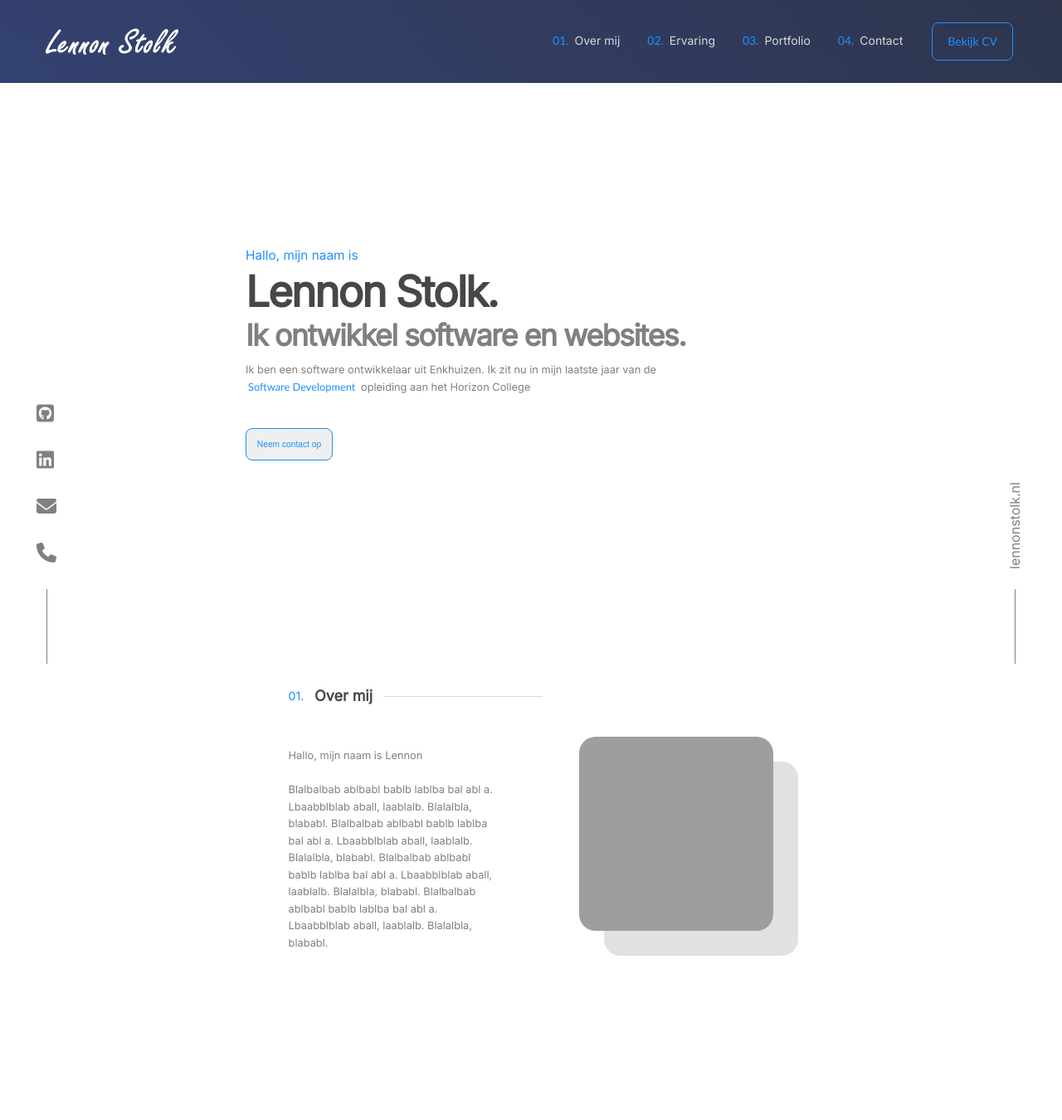
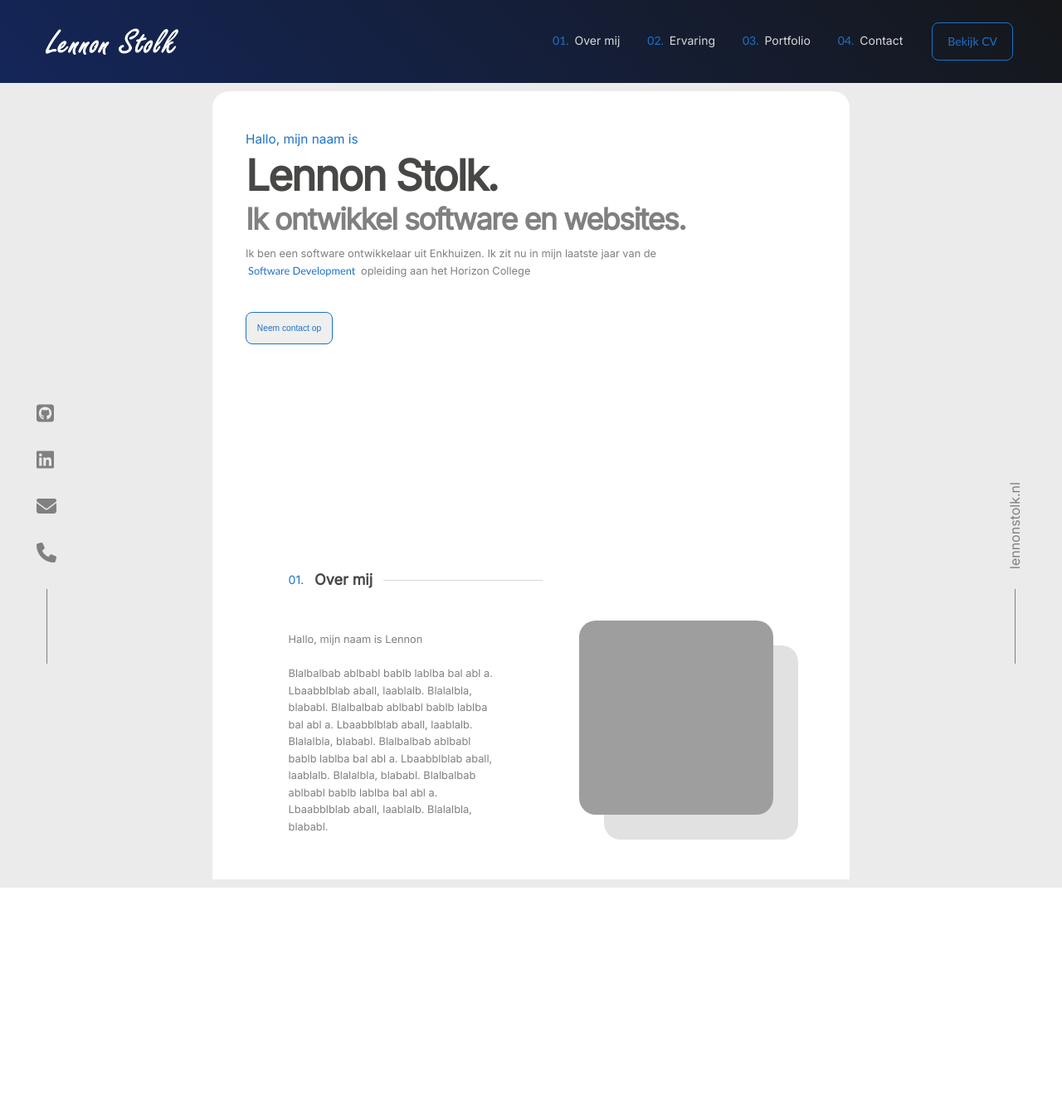
Before and after one commit to LennonStolk/website, a PHP site: page / in a window 1280 px wide. Shown: the whole page at 83% size. After the commit the page ends 1070 px from the top, so only its background shows below. Run offline with PHP 8.4, Linux system fonts and the light colour scheme; some libraries are stand-ins or nearby versions; some web fonts are replaced; grey boxes are pictures that could not be loaded.

Commit message:
css update

```diff
--- a/css/style.css
+++ b/css/style.css
@@ -1,15 +1,19 @@
-@import url('https://fonts.googleapis.com/css2?family=Castoro&display=swap');
-@import url('https://fonts.googleapis.com/css2?family=Inter&display=swap');
+@import url("https://fonts.googleapis.com/css2?family=Castoro&display=swap");
+@import url("https://fonts.googleapis.com/css2?family=Inter&display=swap");
 
 /* General */
 
 :root {
-    --background: white;
-    --navigation-bar-left: rgba(52,66,113,1);
-    --navigation-bar-right: rgba(46,53,77,1);
-    --navigation-bar: linear-gradient(-135deg, var(--navigation-bar-right) 0%, var(--navigation-bar-left) 100%);
+  --background: rgb(235, 235, 235);
+  --navigation-bar-left: rgb(20, 38, 89);
+  --navigation-bar-right: rgb(21, 23, 25);
+  --navigation-bar: linear-gradient(
+    -135deg,
+    var(--navigation-bar-right) 0%,
+    var(--navigation-bar-left) 100%
+  );
   --navigation-text: #d9d9d9;
-    --highlight: #1e90ff;
+  --highlight: #1d72c7;
   --button: #d9d9d9;
   --main-text: grey;
   --main-headers: #474745;
@@ -22,11 +26,10 @@ body {
 }
 .highlight {
   color: var(--highlight);
-    font-family:'Trebuchet MS', 'Lucida Sans Unicode', 'Lucida Grande', 'Lucida Sans', Arial, sans-serif;
+  font-family: "Trebuchet MS", "Lucida Sans Unicode", "Lucida Grande",
+    "Lucida Sans", Arial, sans-serif;
   padding: 3px;
 }
-
-
 
 /* Navigation bar */
 
@@ -38,6 +41,10 @@ body {
   padding: 14px;
   width: 100%;
   height: 72px;
+  margin: 0 20%;
+  border-radius: 20px 20px 20px 20px;
+  margin-top: 10px;
+  transition: ease-in-out 200ms;
 }
 .nav > a {
   width: 0px;
@@ -52,8 +59,6 @@ body {
 .logo:hover {
   filter: brightness(0.6);
 }
-
-
 
 /* Shortcuts list in navigation bar */
 
@@ -85,26 +90,23 @@ body {
 }
 
 .shortcuts-list > a:nth-child(5) > .shortcut:hover > .highlight {
-    color: rgba(46,53,77,1);
+  color: rgba(46, 53, 77, 1);
 }
 .shortcut:hover {
   color: var(--highlight);
   transform: translateY(-2px);
 }
 
-
-
 /* Shared for side sections */
 
-.socials-section, .right-section {
+.socials-section,
+.right-section {
   display: flex;
   flex-flow: column nowrap;
   width: 20%;
   position: fixed;
   bottom: 0;
 }
-
-
 
 /* Right section */
 
@@ -132,13 +134,10 @@ body {
   transform: rotate(270deg) translateX(4px);
 }
 
-
-
-
 /* Socials section */
 
 .socials-list * {
-    font-size:  24px;
+  font-size: 24px;
   color: var(--main-text);
   padding: 8px;
   transition: ease-in-out 200ms;
@@ -158,8 +157,6 @@ body {
   margin: 16px 36px 0px 36px;
 }
 
-
-
 /* Main content */
 
 @keyframes main-fade-in {
@@ -178,10 +175,13 @@ body {
   display: flex;
   flex-flow: column nowrap;
   width: 100%;
-    margin: 150px 20%;
+  margin: 10px 20%;
   color: var(--main-text);
+  background-color: white;
   animation-name: main-fade-in;
   animation-duration: 1s;
+  border-radius: 20px 20px 0 0;
+  transition: ease-in-out 200ms;
 }
 .main h1 {
   margin: clamp(8px, 0.8vw, 16px) 0;
@@ -189,7 +189,6 @@ body {
   letter-spacing: -2px;
   font-weight: bold;
   color: var(--main-headers);
-
 }
 .main h2 {
   margin: clamp(6.4px, 0.64vw, 12.8px) 0;
@@ -258,7 +257,7 @@ body {
 }
 
 .about-me-flex {
-    width: 100%;;
+  width: 100%;
   display: flex;
   align-items: flex-start;
   justify-content: start;
@@ -285,21 +284,29 @@ body {
 
 /* Media queries */
 
+@media only screen and (max-width: 1400px) {
+  .nav {
+    margin: 0;
+    border-radius: 0;
+  }
+}
+
 @media only screen and (max-width: 840px) {
-    .socials-section, .right-section {
+  .socials-section,
+  .right-section {
     display: none;
   }
   .shortcuts-list {
     margin-right: 0px;
   }
-    .shortcuts-list > a:not(:last-child){
+  .shortcuts-list > a:not(:last-child) {
     display: none;
   }
   .logo {
     padding-left: 10px;
   }
   .main {
-        margin: 30px 0;
+    margin: 10px;
   }
   .section-title {
     margin-bottom: 20px;
```
Also changed, not shown: index.html (+9 -2 lines). Lines whose indentation alone changed are shown as unchanged.
